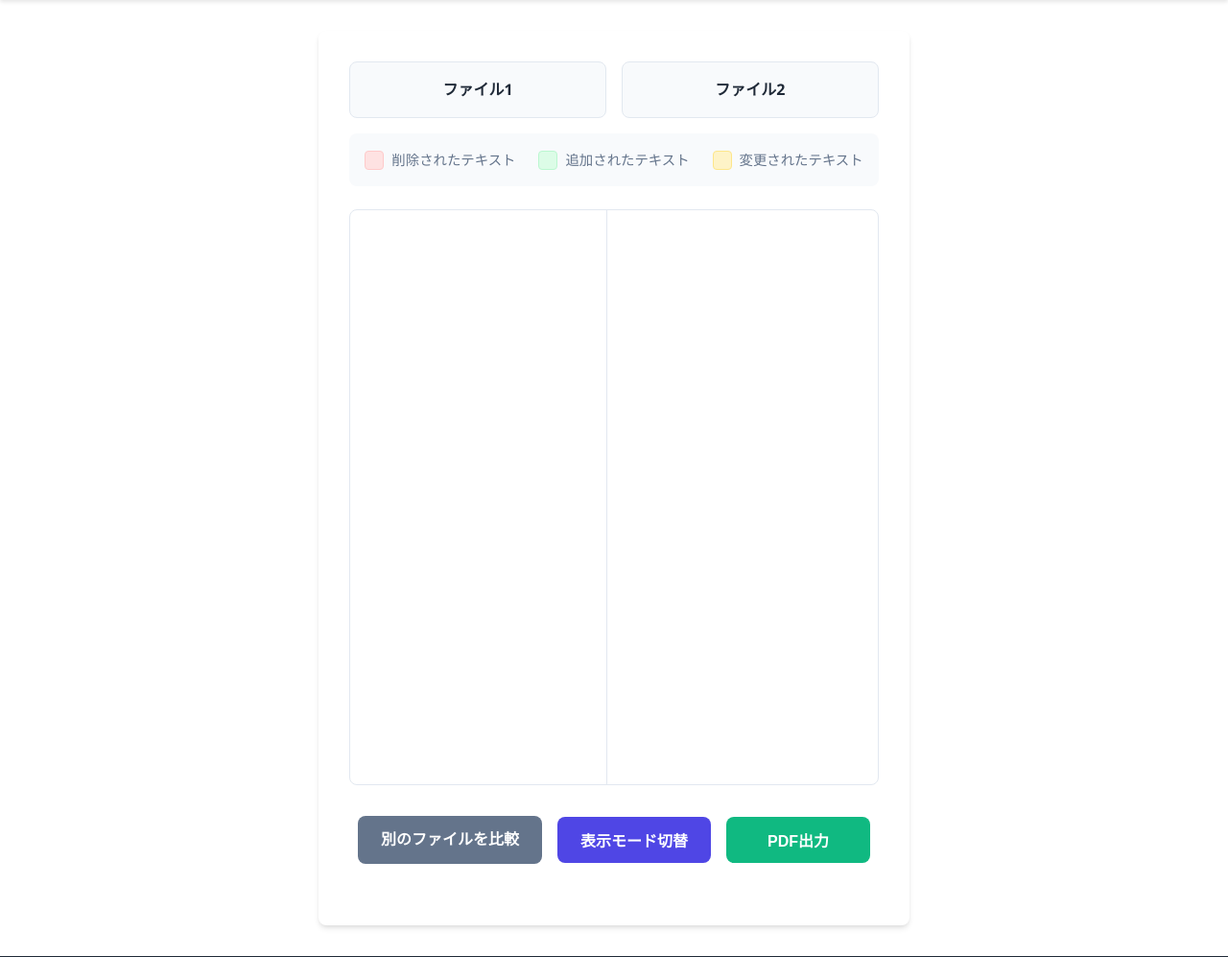
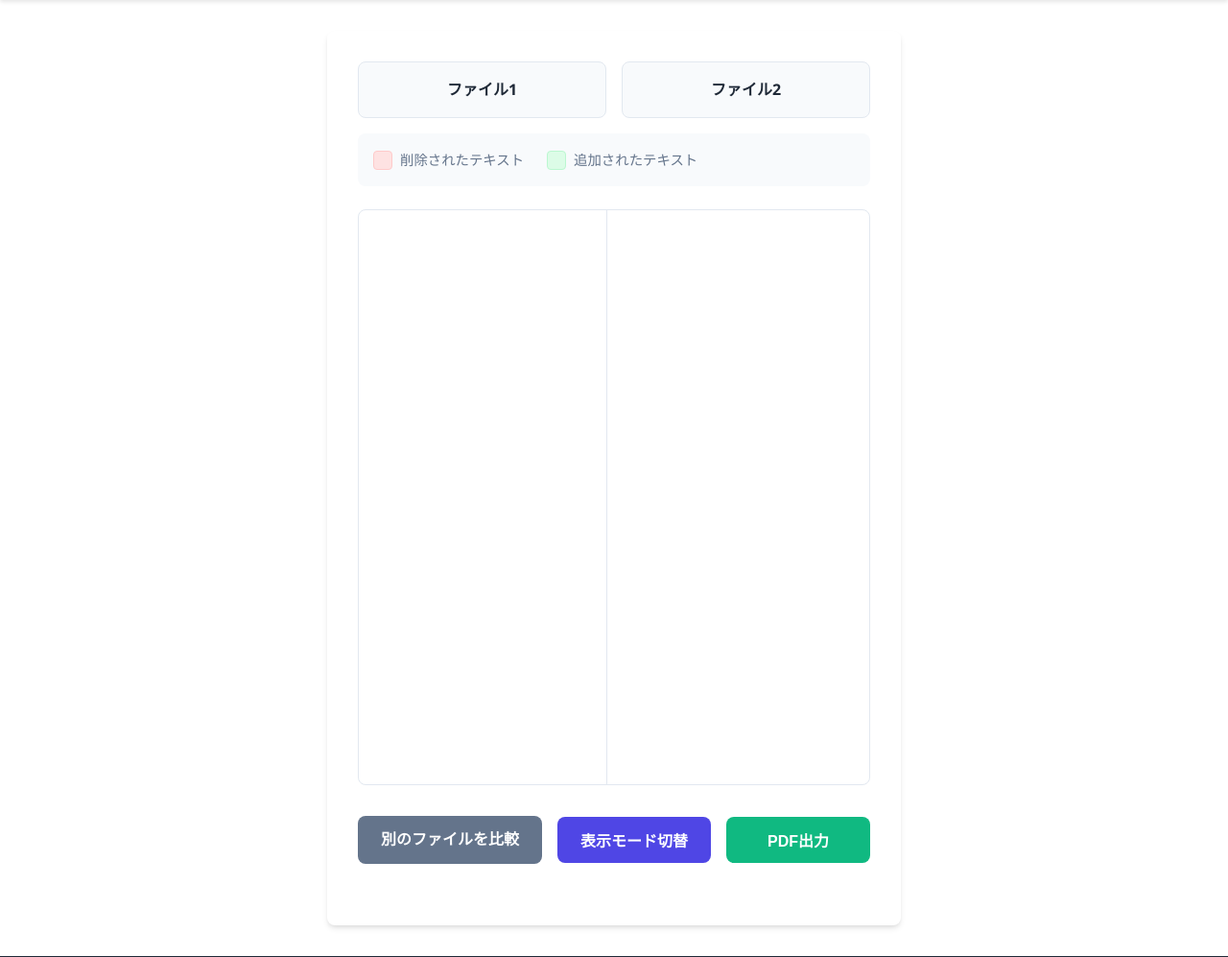
Before and after one commit to harusesuzuki/alps-demo-django, a Django app: page /result/ in a window 1280 px wide. Shown: the part 167-1164 px from the top of the page at 96% size. Run offline with Django 4.2, Linux system fonts and the light colour scheme.

Commit message:
result.html変更

```diff
--- a/pdf_diff_project/pdf_diff/templates/result.html
+++ b/pdf_diff_project/pdf_diff/templates/result.html
@@ -28,10 +28,10 @@
                 <span class="legend-color added"></span>
                 <span class="legend-text">追加されたテキスト</span>
             </div>
-            <div class="legend-item">
+            <!-- <div class="legend-item">
                 <span class="legend-color modified"></span>
                 <span class="legend-text">変更されたテキスト</span>
-            </div>
+            </div> -->
         </div>
 
         <div class="diff-container">
```
